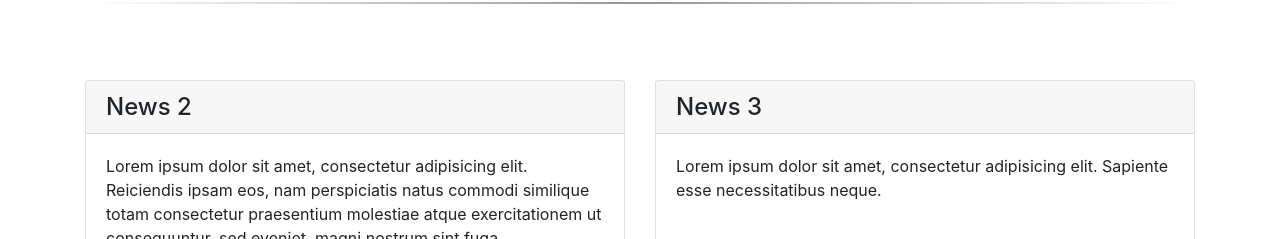
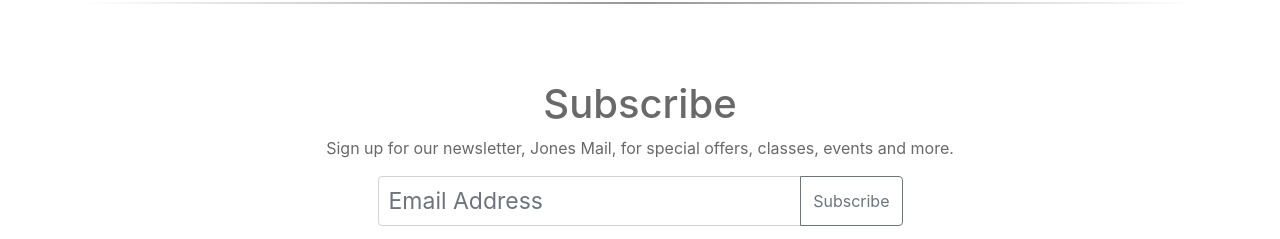
Before and after one commit to NikWasLas/marketing_website, a website: page index.html in a window 1280 px wide. Shown: the part 694-933 px from the top of the page. Drawn offline with Linux system fonts and the light colour scheme.

Commit message:
index.html Subscribe

```diff
--- a/css/modern-business.css
+++ b/css/modern-business.css
@@ -28,7 +28,7 @@
     margin-bottom: 30px;
 }
 
-.card-site-widget{
+.card-site-widget {
     border: none;
     color: #2d2c2c;
 }
@@ -38,15 +38,15 @@
 }
 
 .index-card:hover {
-  -webkit-box-shadow: -1px 9px 40px -12px rgba(0,0,0,0.75);
-  -moz-box-shadow: -1px 9px 40px -12px rgba(0,0,0,0.75);
-  box-shadow: -1px 9px 40px -12px rgba(0,0,0,0.75);
+    -webkit-box-shadow: -1px 9px 40px -12px rgba(0, 0, 0, 0.75);
+    -moz-box-shadow: -1px 9px 40px -12px rgba(0, 0, 0, 0.75);
+    box-shadow: -1px 9px 40px -12px rgba(0, 0, 0, 0.75);
 }
 
 hr.style-two {
     border: 0;
     height: 1px;
-    background-image: linear-gradient(to right, rgba(0, 0, 0, 0), rgb(211,211,211), rgba(0, 0, 0, 0));
+    background-image: linear-gradient(to right, rgba(0, 0, 0, 0), rgb(211, 211, 211), rgba(0, 0, 0, 0));
 }
 
 .capital {
@@ -58,10 +58,32 @@
     margin-bottom: 2cm;
     border: none;
     height: 2px;
-  background-image: linear-gradient(to right, rgba(0, 0, 0, 0), rgb(150,150,150), rgba(0, 0, 0, 0));
+    background-image: linear-gradient(to right, rgba(0, 0, 0, 0), rgb(150, 150, 150), rgba(0, 0, 0, 0));
 }
 
-.index-portfolio a{
+.index-portfolio a {
     text-decoration: none;
     color: #696969;
 }
+
+.heighttext {
+    padding: 10px 10px;
+    line-height: 23px;
+    font-size: 23px;
+}
+
+.main-subsection {
+    text-align: center;
+    font-size: 40px;
+    color: #696969;
+}
+
+.main-subsubsection {
+    text-align: center;
+    color: #696969;
+}
+
+.col-centered{
+    margin: 0 auto;
+    float: none;
+}
--- a/index.html
+++ b/index.html
@@ -90,20 +90,23 @@
       <h1 class="my-4 capital">News</h1>
       <hr class="margin-2">
 
+      <h2 class="main-subsection">Subscribe</h2>
+      <p class="main-subsubsection">
+        Sign up for our newsletter, Jones Mail, for special offers, classes, events and more.
+      </p>
+
+      <div class="col-centered input-group col-lg-6 mb-3">
+        <input id="inputGroup-sizing-lg" type="text" class="form-control heighttext" placeholder="Email Address" aria-label="e-mail" aria-describedby="basic-addon2">
+        <div class="input-group-append">
+          <button class="btn btn-outline-secondary" type="button">Subscribe</button>
+        </div>
+      </div>
+
+
 
       <!-- Marketing Icons Section -->
       <div class="row">
-        <!--<div class="col-lg-4 mb-4">
-           <div class="card h-100">
-            <h4 class="card-header">News 1</h4>
-            <div class="card-body">
-              <p class="card-text">Lorem ipsum dolor sit amet, consectetur adipisicing elit. Sapiente esse necessitatibus neque.</p>
-            </div>
-            <div class="card-footer">
-              <a href="#" class="btn btn-primary">Learn More</a>
-            </div>
-          </div>
-        </div> -->
+
         <div class="col-lg-6 mb-6">
           <div class="card h-100">
             <h4 class="card-header">News 2</h4>
@@ -115,6 +118,7 @@
             </div>
           </div>
         </div>
+
         <div class="col-lg-6 mb-6">
           <div class="card h-100">
             <h4 class="card-header">News 3</h4>
@@ -138,7 +142,7 @@
 
       <div class="row index-portfolio text-center">
        <div class="col-lg-4 col-sm-6 portfolio-item">
-          <a href="https://www.sfgamechest.com/" target="_blank">
+          <a href="https://www.sfgamechest.com/"  >
           <div class="index-card h-100 card-no_border">
             <img class="card-img-top" src="./pictures/index/game_chest.png" alt="">
             <div class="card-body">
@@ -152,7 +156,7 @@
           </a>
         </div>
         <div class="col-lg-4 col-sm-6 portfolio-item">
-          <a href="https://mkthreadsboutique.com/" target="_blank">
+          <a href="https://mkthreadsboutique.com/"  >
           <div class="index-card h-100 card-no_border">
             <img class="card-img-top" src="./pictures/index/mk_threads.png" alt="">
             <div class="card-body">
@@ -166,7 +170,7 @@
           </a>
         </div>
         <div class="col-lg-4 col-sm-6 portfolio-item">
-          <a href="http://www.sharingthedream.org/" target="_blank">
+          <a href="./SharingTheDream.html" >
           <div class="index-card h-100 card-no_border">
             <img class="card-img-top" src="./pictures/index/sharing_the_dream.png" alt="">
             <div class="card-body">
```
Lines whose indentation alone changed are shown as unchanged.
